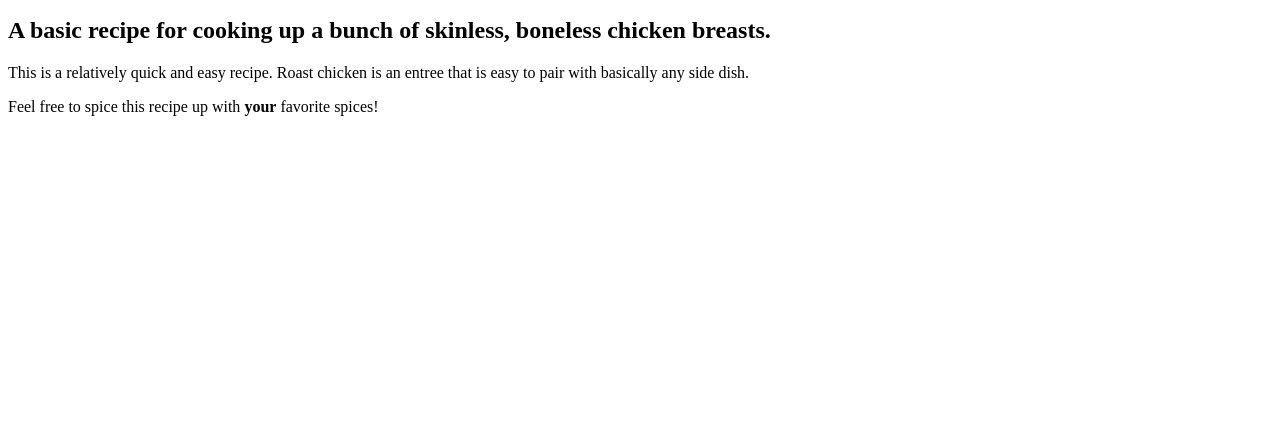
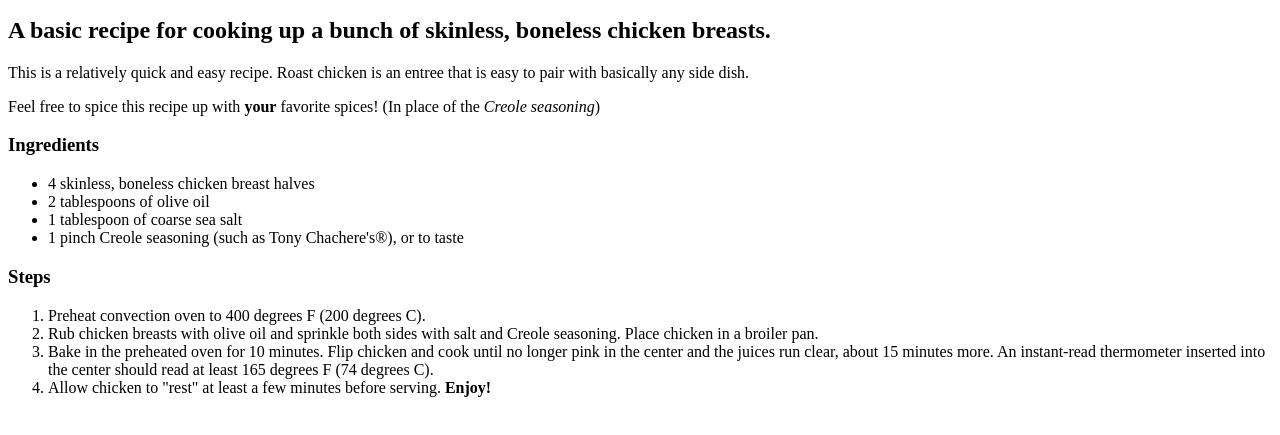
Before and after one commit to KarrionKisha/odin-recipes, a plain HTML site: page recipes/roastchicken.html in a window 1280 px wide. Shown: the part 101-536 px from the top of the page. Drawn offline with Linux system fonts and the light colour scheme.

Commit message:
Flush out roastchicken page with full recipe text

```diff
--- a/recipes/roastchicken.html
+++ b/recipes/roastchicken.html
@@ -9,6 +9,21 @@
     <img src="../img/Oven-Baked-Chicken-Breast.jpg" alt="Three finished roasted chicken breast on a foil sheet" width="200">
     <h2> A basic recipe for cooking up a bunch of skinless, boneless chicken breasts. </h2>
     <p> This is a relatively quick and easy recipe. Roast chicken is an entree that is easy to pair with basically any side dish.</p>
-    <p> Feel free to spice this recipe up with <strong>your</strong> favorite spices!</p>
+    <p> Feel free to spice this recipe up with <strong>your</strong> favorite spices! (In place of the <em> Creole seasoning</em>)</p>
+    <h3> Ingredients </h3>
+    <ul>
+        <li>4 skinless, boneless chicken breast halves </li>
+        <li>2 tablespoons of olive oil </li>
+        <li>1 tablespoon of coarse sea salt </li>
+        <li>1 pinch Creole seasoning (such as Tony Chachere's®), or to taste </li>
+
+    </ul>
+    <h3> Steps </h3>
+    <ol>
+        <li>Preheat convection oven to 400 degrees F (200 degrees C).</li>
+        <li>Rub chicken breasts with olive oil and sprinkle both sides with salt and Creole seasoning. Place chicken in a broiler pan.</li>
+        <li>Bake in the preheated oven for 10 minutes. Flip chicken and cook until no longer pink in the center and the juices run clear, about 15 minutes more. An instant-read thermometer inserted into the center should read at least 165 degrees F (74 degrees C).</li>
+        <li>Allow chicken to "rest" at least a few minutes before serving. <strong>Enjoy!</strong></li>
+    </ol>
 </body>
 </html>
```
